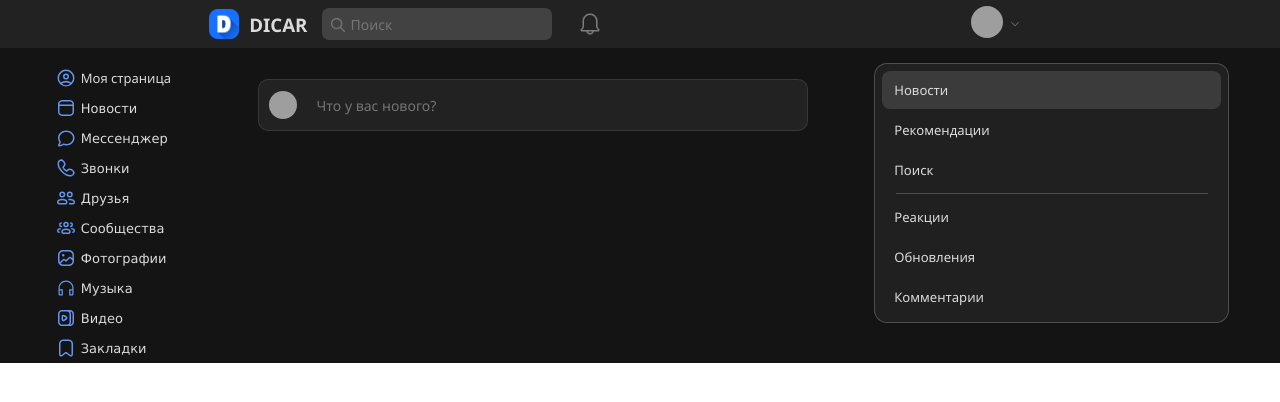
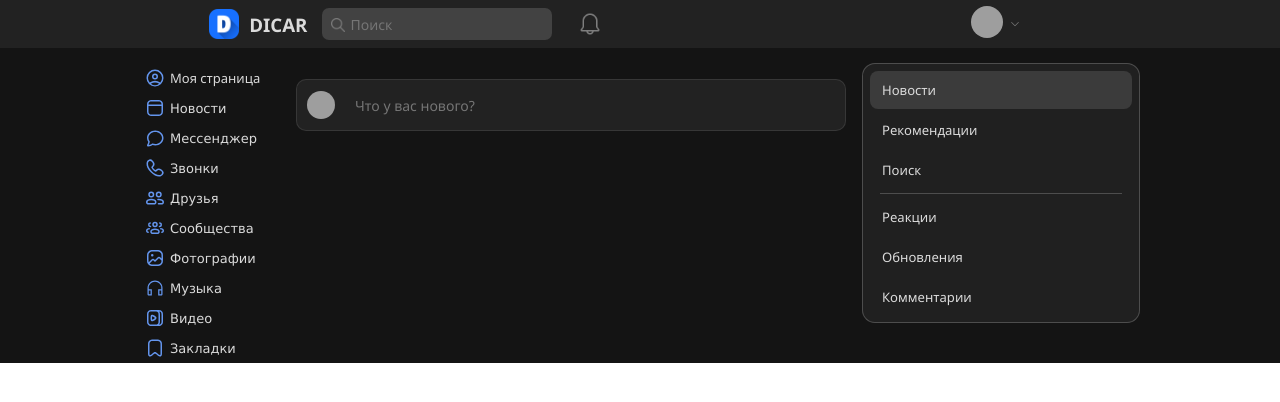
Before and after one commit to shishanee/Social-Network-Front, a React (Vite) app: page / in a window 1280 px wide. Shown: the top 402 px of the page. Built offline with nearby package versions, Linux system fonts and the light colour scheme; grey boxes are pictures that could not be loaded.

Commit message:
code review

```diff
--- a/src/App.css
+++ b/src/App.css
@@ -10,7 +10,15 @@
   justify-content: space-evenly;
   background: #141414;
   padding-top: 15px;
+  width: 1000px;
 }
 input {
   outline: none;
 }
+
+.home {
+  display: flex;
+  justify-content: center;
+  background: #141414;
+
+}
--- a/src/App.tsx
+++ b/src/App.tsx
@@ -9,9 +9,11 @@ const App: React.FC = (): JSX.Element => {
     <>
       <BtnScrollUp />
       <Header />
-      <div className="homePage">
-        <Sidebar />
-        <Routers />
+      <div className="home">
+        <div className="homePage">
+          <Sidebar />
+          <Routers />
+        </div>
       </div>
     </>
   );
```
